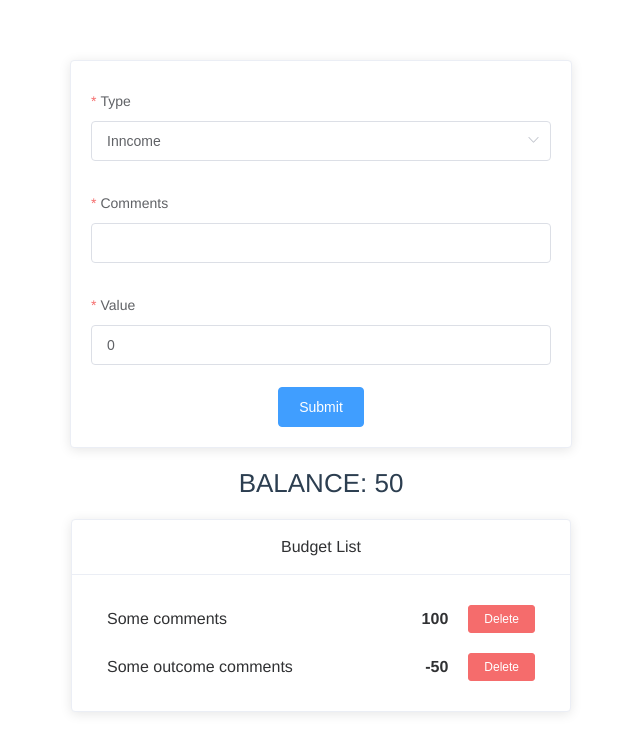
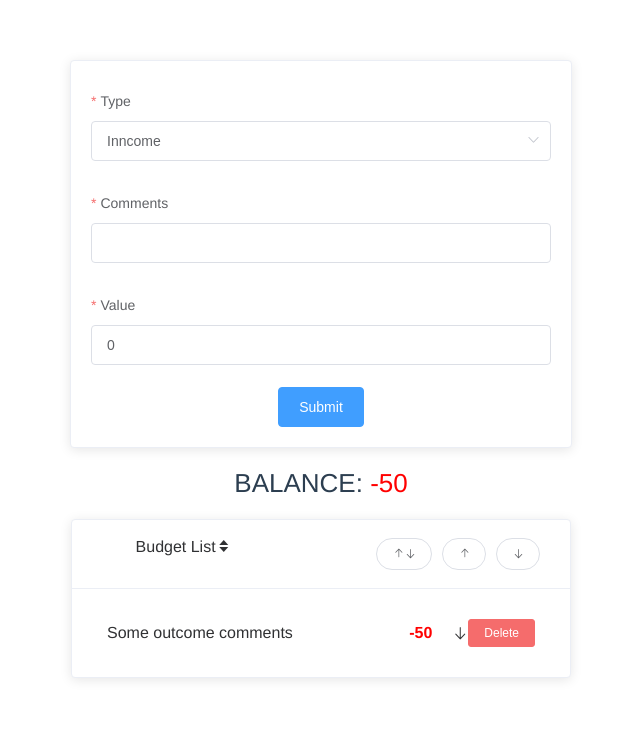
Before and after one commit to ashandov/vue, a Vue app in the folder budget-app/: page / in a window 1280 px wide. Shown: the top 752 px of the page, without its empty margins (319-959 px from the left). Built offline with nearby package versions, Linux system fonts and the light colour scheme.

Commit message:
broken version

```diff
--- a/budget-app/package.json
+++ b/budget-app/package.json
@@ -8,8 +8,12 @@
     "lint": "vue-cli-service lint"
   },
   "dependencies": {
+    "@element-plus/icons-vue": "^2.0.10",
+    "@ungap/structured-clone": "^1.0.1",
     "core-js": "^3.8.3",
+    "element-plus": "^2.2.22",
     "element-ui": "^2.15.12",
+    "ungap": "0.0.1-security",
     "vue": "^2.6.14"
   },
   "devDependencies": {
--- a/budget-app/src/App.vue
+++ b/budget-app/src/App.vue
@@ -2,7 +2,7 @@
   <div id="app">
     <FormComponent @submitForm="onFormSubmit"/>
     <TotalBalance :total="totalBalance"/>
-    <BudgetList :list="list" @deleteBudget="onDeleteBudget"/>
+    <BudgetList @isSorted="onListSorted" @onFiltered="onFiltered" :list="filteredList" @deleteBudget="onDeleteBudget"/>
   </div>
 </template>
 
@@ -18,9 +18,13 @@ export default {
     TotalBalance,
     FormComponent
   },
+  created() { if(!Object.values(this.filteredList).lenght){
+    console.log('init filter');
+    this.onFiltered();
+  }},
   computed:{
     totalBalance(){
-      return Object.values(this.list).reduce((acc,item)=>
+      return Object.values(this.filteredList).reduce((acc,item)=>
         item.type === 'OUTCOME'? acc -  Math.abs(item.value) : acc + item.value,0
       )
     }
@@ -39,11 +43,36 @@ export default {
         comment: "Some outcome comments",
         id: 2
       }
-    }
+    },
+    filteredList :{}
   }),
   methods:{
+
+    onFiltered(value = 'all'){
+      console.log('init');
+      switch(value){
+            case 'all':
+            this.filteredList = {}
+            Object.assign(this.filteredList,this.list);
+              break;
+            case 'income':
+            this.filteredList = {}
+            Object.assign(this.filteredList,Object.values(this.list).filter(x=>x.type=="INCOME"));
+              break;
+            case 'outcome':
+            this.filteredList = {}
+            Object.assign(this.filteredList,Object.values(this.list).filter(x=>x.type=="OUTCOME"));
+              break;
+          }
+
+    },
+    onListSorted(isAscending){
+      let sortedValue = isAscending? Object.values(this.filteredList).sort(x=>x.value) :  Object.values(this.filteredList).reverse(x=>x.value)
+      this.list = {}
+      Object.assign(this.filteredList,sortedValue);
+    },
     onDeleteBudget(id){
-      this.$delete(this.list, id);
+      this.$delete(this.filteredList, id);
     },
     onFormSubmit(data){
       const newObj = {
@@ -51,7 +80,7 @@ export default {
         id: String(Math.random())
       };
 
-      this.$set(this.list, newObj.id, newObj)
+      this.$set(this.filteredList, newObj.id, newObj)
     }
   }
 }
@@ -66,4 +95,8 @@ export default {
   color: #2c3e50;
   margin-top: 60px;
 }
+
+.red{
+    color: red;
+  }
 </style>
--- a/budget-app/src/components/BudgetList.vue
+++ b/budget-app/src/components/BudgetList.vue
@@ -1,6 +1,21 @@
 <template>
   <div class="budget-list-wrap">
-    <el-card :header="header" >
+    <el-card>
+      <template #header>
+      <div class="card-header">
+        <div>
+          <span>{{header}}</span>
+          <i v-if="!isSorted" @click="onSorted" class="el-icon-d-caret"></i>
+          <i v-if="isSorted & isAscending" @click="onSorted" class="el-icon-caret-top"></i>
+          <i v-if="isSorted & !isAscending" @click="onSorted" class="el-icon-caret-bottom"></i>
+        </div>
+        <div class="header_buttons">
+          <el-button size="small" :click="onFiltered()" round plain ><i class="el-icon-top"></i><i class="el-icon-bottom"></i></el-button>
+          <el-button size="small" :click="onFiltered('income')" round plain><i class="el-icon-top"></i></el-button>
+          <el-button size="small" :click="onFiltered('outcome')" round plain><i class="el-icon-bottom"></i></el-button>
+        </div>
+      </div>
+    </template>
       <template v-if="!isEmpty">
         <div v-for="(item, prop) in list" :key="prop">
         <BudgetListItem :budget="item" @deleteBudget="onDeleteBudget"/>
@@ -8,8 +23,8 @@
       <el-dialog title="Deleting of the budget" :visible.sync="dialogVisible" width="30%" :before-close="handleClose">
               <span>Are u sure want to delete the budget?</span>
               <span slot="footer" class="dialog-footer">
-                <el-button @click="dialogVIsible = false">Cancel</el-button>
-                <el-button type="primary" @click="dialogVisible = false">Confirm</el-button>
+                <el-button @click="dialogVisible = false">Cancel</el-button>
+                <el-button type="primary" @click="onConfirmatonOfDelete">Confirm</el-button>
               </span>
             </el-dialog>
     </template>
@@ -39,15 +54,50 @@ import BudgetListItem from './BudgetListItem.vue';
       data: ()=>({
         header: "Budget List",
         emptyTitle:"Empty List",
-        dialogVisible: false
+        dialogVisible: false,
+        idToDelete :0,
+        isSorted : false,
+        isAscending: false
       }),
       methods:{
+        onFiltered(value){
+          switch(value){
+            case 'all':
+              this.$emit('onFiltered','all');
+              break;
+            case 'income':
+              this.$emit('onFiltered','income')
+              break;
+            case 'outcome':
+              this.$emit('onFiltered','outcome')
+              break;
+          }
+
+        },
+        onSorted(){
+          if(!this.isSorted){
+          this.isSorted = true;
+          console.log(this.isAscending);
+          }else{
+            console.log(this.isAscending);
+            this.isAscending = !this.isAscending;
+          }
+
+          this.$emit("isSorted", this.isAscending)
+        },
+        onConfirmatonOfDelete(){
+          this.$emit('deleteBudget',this.idToDelete);
+          this.idToDelete = 0;
+          this.dialogVisible = false;
+        },
         onDeleteBudget(id){
+          this.idToDelete = id;
           this.dialogVisible = true;
-          this.$emit('deleteBudget',id);
         },
         handleClose(done){
-          this.$confirm('Are u sure want to close this dialog?').then( () =>{done();})
+          this.$confirm('Are u sure want to close this dialog?').then( () =>{
+            done();
+            })
           .catch(()=>{})
 
         }
@@ -60,4 +110,18 @@ import BudgetListItem from './BudgetListItem.vue';
     max-width: 500px;
     margin: auto;
   }
+
+  .card-header{
+    display: flex;
+    justify-content: space-between;
+
+  }
+  .card-header div{
+    width:40%;
+  }
+
+  .header_buttons{
+
+    align-items: right;
+  }
 </style>
--- a/budget-app/src/components/BudgetListItem.vue
+++ b/budget-app/src/components/BudgetListItem.vue
@@ -1,7 +1,9 @@
 <template>
   <div class="list-item" v-if="budget">
             <span class="budget-comment"> {{budget.comment}} </span>
-            <span class="budget-value"> {{budget.value}} </span>
+            <span class="budget-value" :class="[redClass]" > {{budget.value}} </span>
+            <i v-if="budget.type == 'INCOME'" class="el-icon-top"></i>
+            <i v-if="budget.type == 'OUTCOME'" class="el-icon-bottom"></i>
             <el-button type="danger" size="mini" @click="deleteBudget(budget.id)">Delete</el-button>
         </div>
 </template>
@@ -13,6 +15,13 @@ export default {
     budget: {
       type: Object,
       default: ()=>({})
+    }
+  },
+  computed:{
+    redClass(){
+      return{
+      'red': this.budget.type == 'OUTCOME'
+      }
     }
   },
   methods:{
--- a/budget-app/src/components/TotalBalance.vue
+++ b/budget-app/src/components/TotalBalance.vue
@@ -30,7 +30,5 @@ export default {
     text-align: center;
   }
 
-  .red{
-    color: red;
-  }
+
 </style>
--- a/budget-app/src/plugins/elements/index.js
+++ b/budget-app/src/plugins/elements/index.js
@@ -11,7 +11,9 @@ Input,
 Select,
 Option,
 Alert,
-Dialog
+Dialog,
+MessageBox,
+Icon
 } from 'element-ui';
 
 const elements = [
@@ -23,8 +25,12 @@ const elements = [
   Select,
   Option,
   Alert,
-  Dialog
+  Dialog,
+  Icon,
+
 ];
+
+Vue.prototype.$confirm = MessageBox.confirm
 
 locale.use(lang);
 
```
Also changed, not shown: 1 other file (tests, documents, lock files or other folders).
